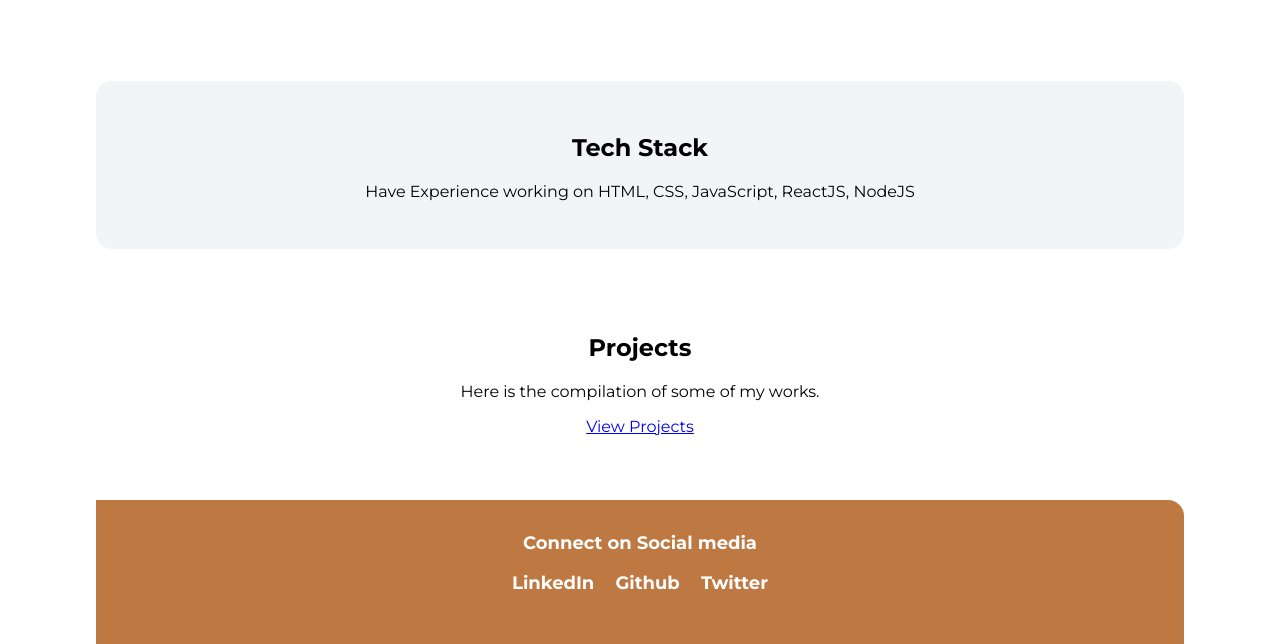
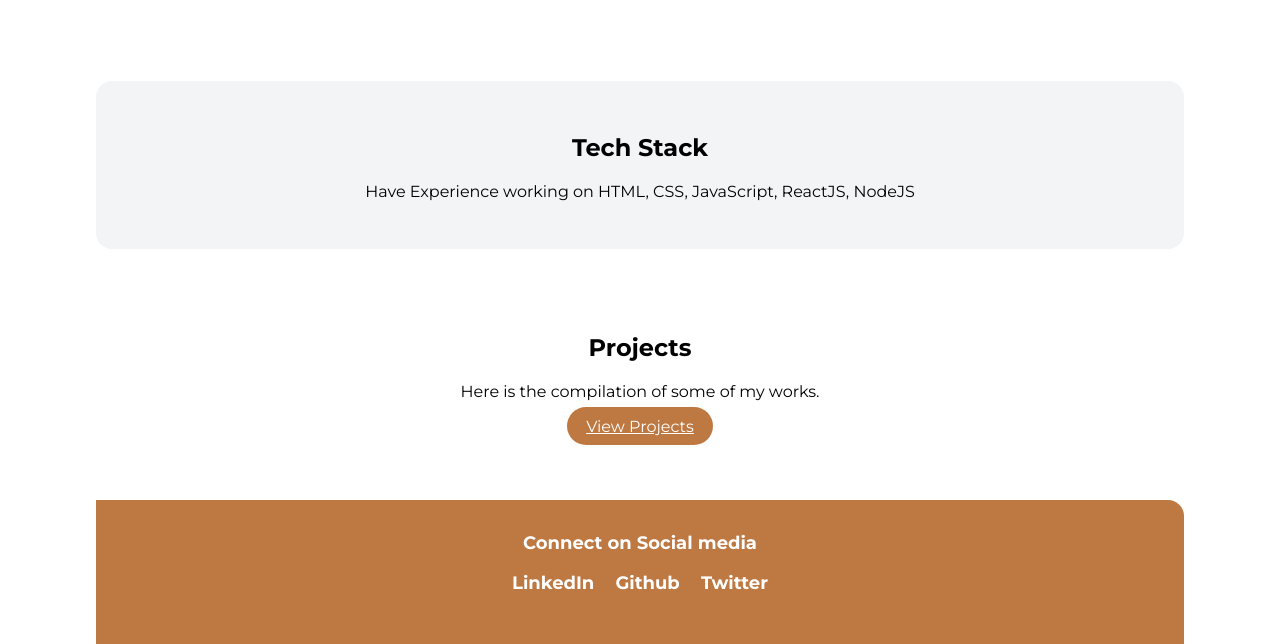
Before and after one commit to sh4dow007/rampWithCamp, a plain HTML site: page index.html in a window 1280 px wide. Shown: the part 849-1493 px from the top of the page. Drawn offline with Linux system fonts and the light colour scheme.

Commit message:
fix - button style class

```diff
--- a/index.html
+++ b/index.html
@@ -39,7 +39,7 @@
     <section class="section">
         <h2> Projects</h2>
         <p>Here is the compilation of some of my works.</p>
-        <a href="/projects.html" class="primary-link"> View Projects</a>
+        <a href="/projects.html" class="link-primary"> View Projects</a>
     </section>
 
     <footer class="footer">
```
